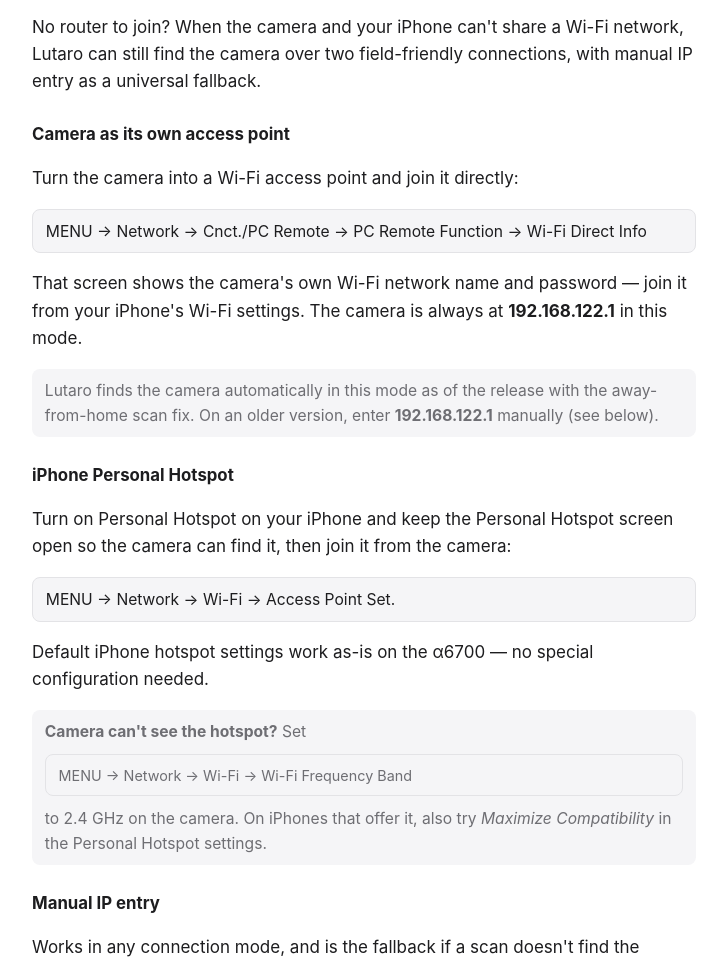
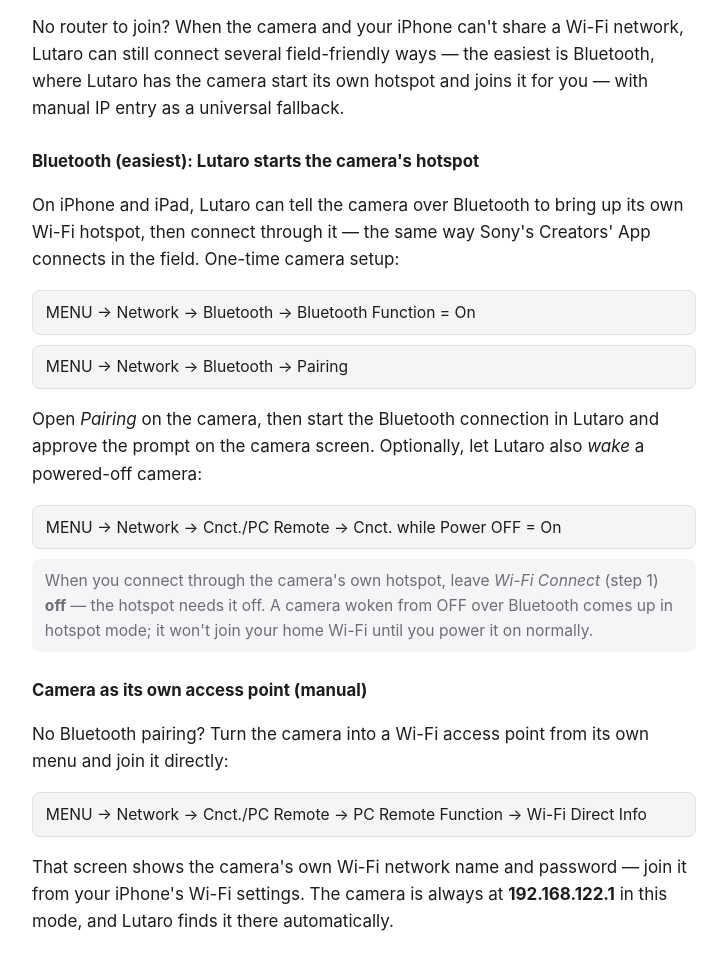
Before and after one commit to tarakanof/Lutaro-Site, an Astro site: page /Lutaro-Site/setup in a window 1280 px wide. Shown: the part 873-1830 px from the top of the page, without its empty margins (276-1003 px from the left). Built offline with nearby package versions, Linux system fonts and the light colour scheme; Astro itself is replaced by a stand-in of ours.

Commit message:
docs(setup): document the Bluetooth connect/wake path; drop the pre-release scan-fix note
- New 'Bluetooth (easiest)' subsection: Bluetooth Function, BLE pairing,
  and Cnct. while Power OFF menu paths, mirroring the app's SonyMenuPath
  specs (verified against the a6700 Help Guide); note that hotspot mode
  needs Wi-Fi Connect off and a BLE-woken camera comes up in hotspot mode.
- Troubleshooting: add won't-wake-over-Bluetooth (incl. the two-sided
  re-pair remedy) and can't-join-hotspot (2.4 GHz band) items, mirroring
  the app's setup topics.
- Remove the stale 'away-from-home scan fix / older version' note.

```diff
--- a/src/pages/setup.astro
+++ b/src/pages/setup.astro
@@ -3,7 +3,7 @@
 ---
 <Base
   title="Lutaro — Camera Setup Guide"
-  description="How to set up your Sony camera for Lutaro: Wi-Fi, connecting away from home, PC Remote, Access Authentication, pairing, and USB — with exact menu paths for both menu generations."
+  description="How to set up your Sony camera for Lutaro: Wi-Fi, Bluetooth connect in the field, PC Remote, Access Authentication, pairing, and USB — with exact menu paths for both menu generations."
 >
   <h1>Set up your Sony camera for Lutaro</h1>
   <p class="meta">Menu paths verified against Sony's official α6700 Help Guide · July 2026</p>
@@ -45,23 +45,41 @@
   <h2 id="away-from-home">2. Connecting away from home</h2>
   <p>
     No router to join? When the camera and your iPhone can't share a Wi-Fi
-    network, Lutaro can still find the camera over two field-friendly
-    connections, with manual IP entry as a universal fallback.
+    network, Lutaro can still connect several field-friendly ways — the
+    easiest is Bluetooth, where Lutaro has the camera start its own hotspot
+    and joins it for you — with manual IP entry as a universal fallback.
   </p>
 
-  <h3>Camera as its own access point</h3>
-  <p>Turn the camera into a Wi-Fi access point and join it directly:</p>
+  <h3 id="bluetooth">Bluetooth (easiest): Lutaro starts the camera's hotspot</h3>
+  <p>
+    On iPhone and iPad, Lutaro can tell the camera over Bluetooth to bring up
+    its own Wi-Fi hotspot, then connect through it — the same way Sony's
+    Creators' App connects in the field. One-time camera setup:
+  </p>
+  <span class="path">MENU → Network → Bluetooth → Bluetooth Function = On</span>
+  <span class="path">MENU → Network → Bluetooth → Pairing</span>
+  <p>
+    Open <em>Pairing</em> on the camera, then start the Bluetooth connection
+    in Lutaro and approve the prompt on the camera screen. Optionally, let
+    Lutaro also <em>wake</em> a powered-off camera:
+  </p>
+  <span class="path">MENU → Network → Cnct./PC Remote → Cnct. while Power OFF = On</span>
+  <div class="note">
+    When you connect through the camera's own hotspot, leave
+    <em>Wi-Fi Connect</em> (step 1) <strong>off</strong> — the hotspot needs
+    it off. A camera woken from OFF over Bluetooth comes up in hotspot mode;
+    it won't join your home Wi-Fi until you power it on normally.
+  </div>
+
+  <h3>Camera as its own access point (manual)</h3>
+  <p>No Bluetooth pairing? Turn the camera into a Wi-Fi access point from its own menu and join it directly:</p>
   <span class="path">MENU → Network → Cnct./PC Remote → PC Remote Function → Wi-Fi Direct Info</span>
   <p>
     That screen shows the camera's own Wi-Fi network name and password — join
     it from your iPhone's Wi-Fi settings. The camera is always at
-    <strong>192.168.122.1</strong> in this mode.
+    <strong>192.168.122.1</strong> in this mode, and Lutaro finds it there
+    automatically.
   </p>
-  <div class="note">
-    Lutaro finds the camera automatically in this mode as of the release
-    with the away-from-home scan fix. On an older version, enter
-    <strong>192.168.122.1</strong> manually (see below).
-  </div>
 
   <h3>iPhone Personal Hotspot</h3>
   <p>
@@ -229,6 +247,21 @@
       sitting in the <em>Pairing</em> menu (step 5) <em>before</em> you
       connect from Lutaro.
     </li>
+    <li>
+      <strong>Camera won't wake over Bluetooth</strong> — waking needs all of:
+      <em>Bluetooth Function</em> On, the camera paired with this phone
+      (<a href="#bluetooth">above</a>), and
+      <em>Cnct. while Power OFF</em> On. If the Bluetooth connection keeps
+      failing right away, the pairing may be stale: forget the camera in the
+      iPhone's Bluetooth settings, then re-pair from
+      <em>Network → Bluetooth → Pairing</em>.
+    </li>
+    <li>
+      <strong>Can't join the camera's hotspot</strong> — check for a system
+      Wi-Fi prompt and allow the join. If your phone can't see the camera's
+      hotspot at all, set
+      <em>Network → Wi-Fi → Wi-Fi Frequency Band</em> to 2.4&nbsp;GHz.
+    </li>
   </ul>
 
   <h2 id="support">Questions?</h2>
```
